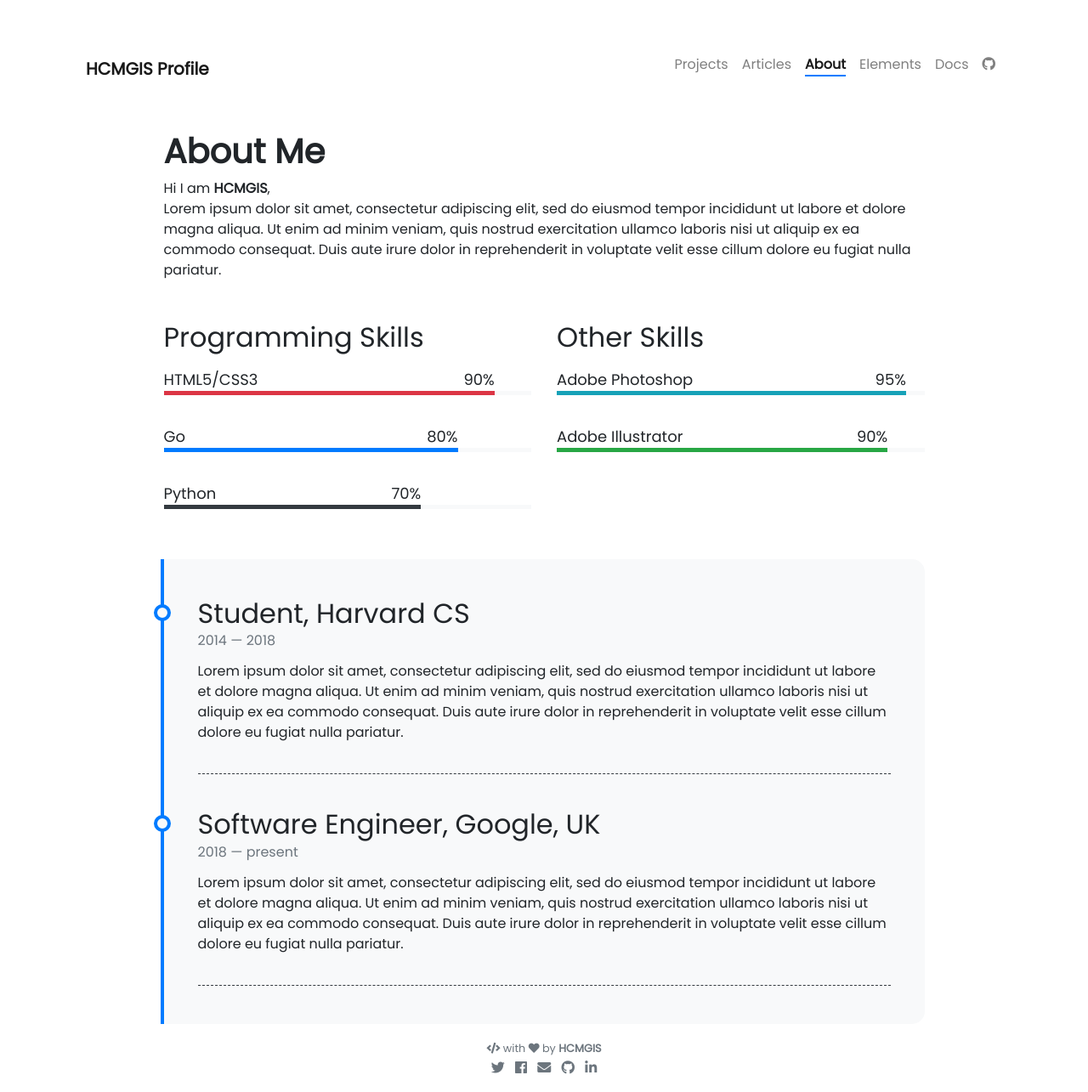
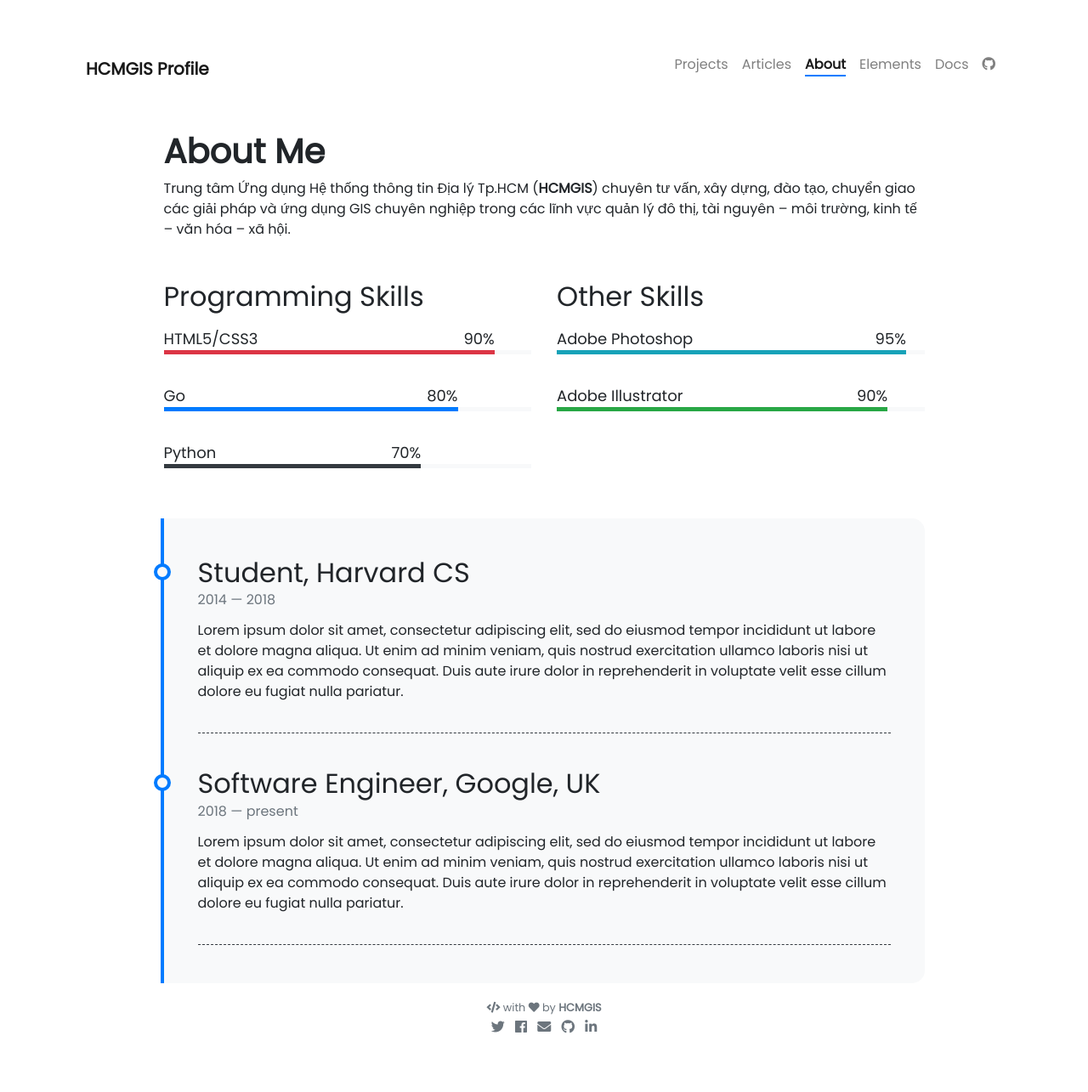
Before and after one commit to hcmgis/hcmgis.github.io, a Jekyll site: the page built from pages/about.md, in a window 1280 px wide. Shown: the whole page at 85% size. Built offline with Jekyll 4.4.1, drawn with Linux system fonts in a browser that asks for light colours; nearby versions of some CDN libraries; comment, search, counter and statistics services are not loaded; after the commit the page ends 1237 px from its top, so only the background shows below that.

Commit message:
Update about.md

```diff
--- a/pages/about.md
+++ b/pages/about.md
@@ -6,9 +6,7 @@ weight: 3
 ---
 
 # **About Me**
-
-Hi I am **{{ site.author.name }}**,<br>
-Lorem ipsum dolor sit amet, consectetur adipiscing elit, sed do eiusmod tempor incididunt ut labore et dolore magna aliqua. Ut enim ad minim veniam, quis nostrud exercitation ullamco laboris nisi ut aliquip ex ea commodo consequat. Duis aute irure dolor in reprehenderit in voluptate velit esse cillum dolore eu fugiat nulla pariatur.
+Trung tâm Ứng dụng Hệ thống thông tin Địa lý Tp.HCM (**{{ site.author.name }}**) chuyên tư vấn, xây dựng, đào tạo, chuyển giao các giải pháp và ứng dụng GIS chuyên nghiệp trong các lĩnh vực quản lý đô thị, tài nguyên – môi trường, kinh tế – văn hóa – xã hội.
 
 <div class="row">
 {% include skills.html title="Programming Skills" source=site.data.programming-skills %}
```
